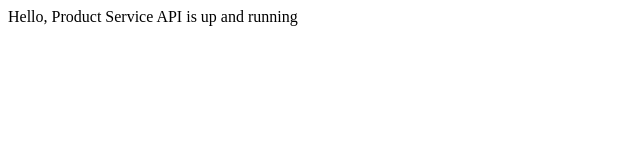
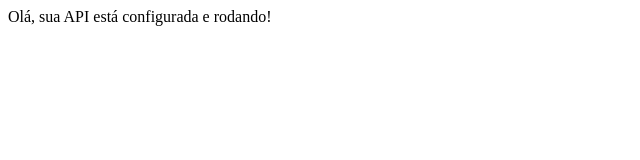
Before and after one commit to luizguilherme5/lab_banco_couchbase, a website: page web/html/index.html in a window 1280 px wide. Shown: the full height of the page, 0-640 px from the left. Drawn offline with Linux system fonts and the light colour scheme.

Commit message:
Edit console logs

```diff
--- a/index.js
+++ b/index.js
@@ -14,7 +14,7 @@ module.exports.bucket = (new couchbase.Cluster(config.couchbase.server)).openBuc
 var productRoute  = require("./server/controller/ProductsController.js")(app)
 
 app.listen(3000, function() {
-  console.log('listening on 3000')
+  console.log('rodando na porta 3000')
 })
 
 app.get('/', (req, res) => {
--- a/web/html/index.html
+++ b/web/html/index.html
@@ -1,6 +1,6 @@
 <!DOCTYPE HTML>
 <html>
         <body>
-            Hello, Product Service API is up and running
+            Olá, sua API está configurada e rodando!
         </body>
 </html>
```
